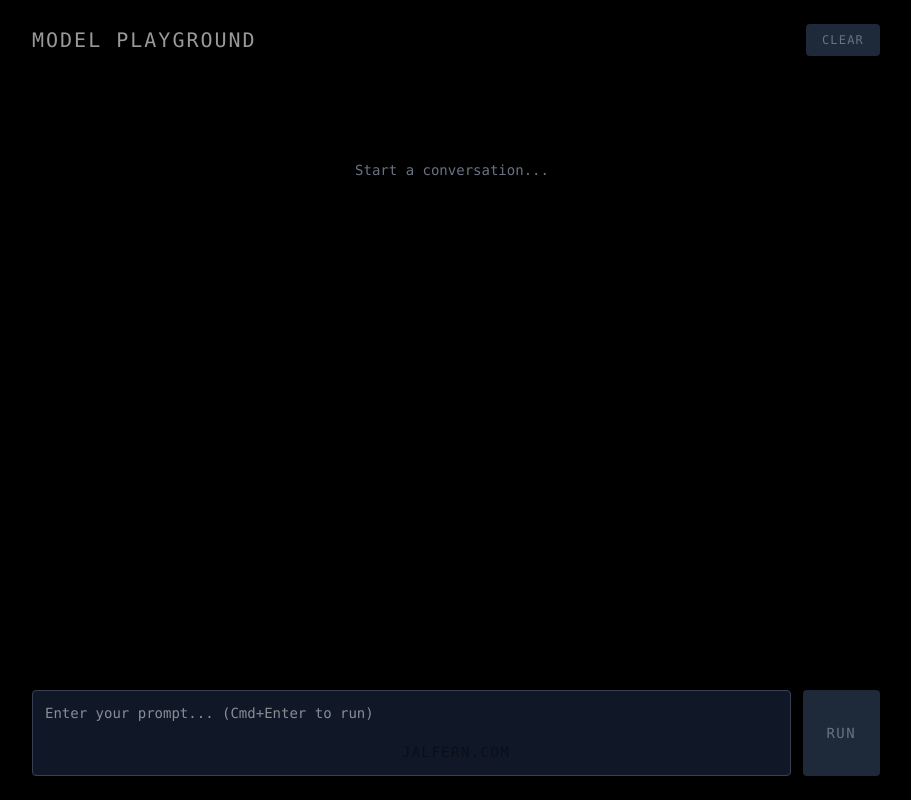
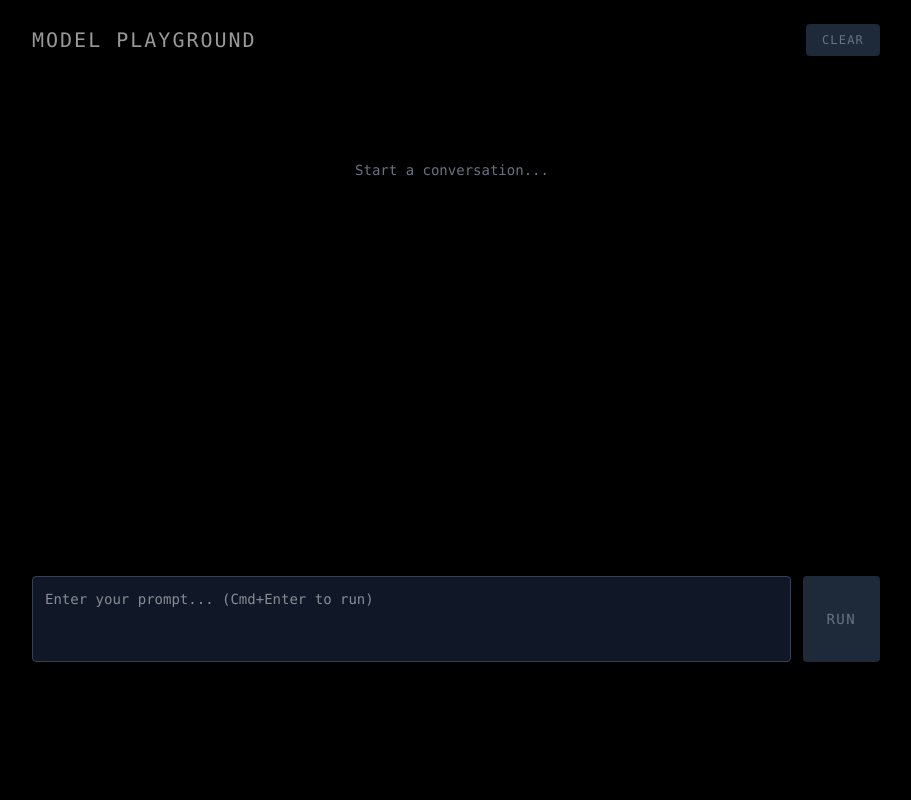
Before and after one commit to jalfern/jalfern, a React (Vite) app: page /playground in a window 1280 px wide. Shown: the whole page, without its empty margins (184-1095 px from the left). Built offline with nearby package versions, Linux system fonts and the light colour scheme.

Commit message:
fix: add max-height and scrollbar to playground output area

```diff
--- a/src/components/Playground.jsx
+++ b/src/components/Playground.jsx
@@ -118,8 +118,8 @@ export default function Playground() {
 
         <div
           ref={outputRef}
-          className="flex-1 overflow-y-auto mb-4 space-y-4 pr-2"
-          style={{ scrollbarWidth: 'thin', scrollbarColor: '#444 #222' }}
+          className="flex-1 overflow-y-auto mb-4 space-y-4 pr-2 max-h-[60vh] min-h-[200px]"
+          style={{ scrollbarWidth: 'thin' }}
         >
           {turns.length === 0 && !loading && (
             <div className="text-center text-gray-500 text-sm mt-20">
```
